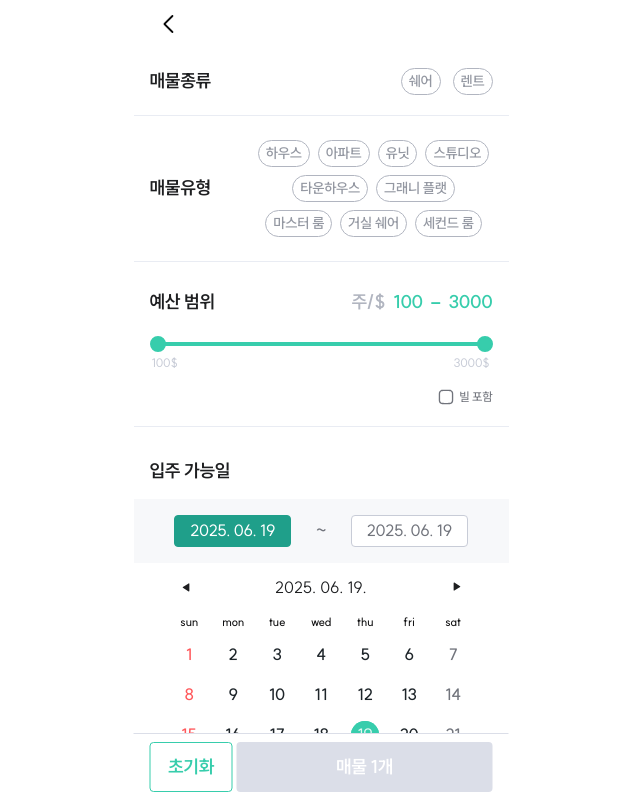
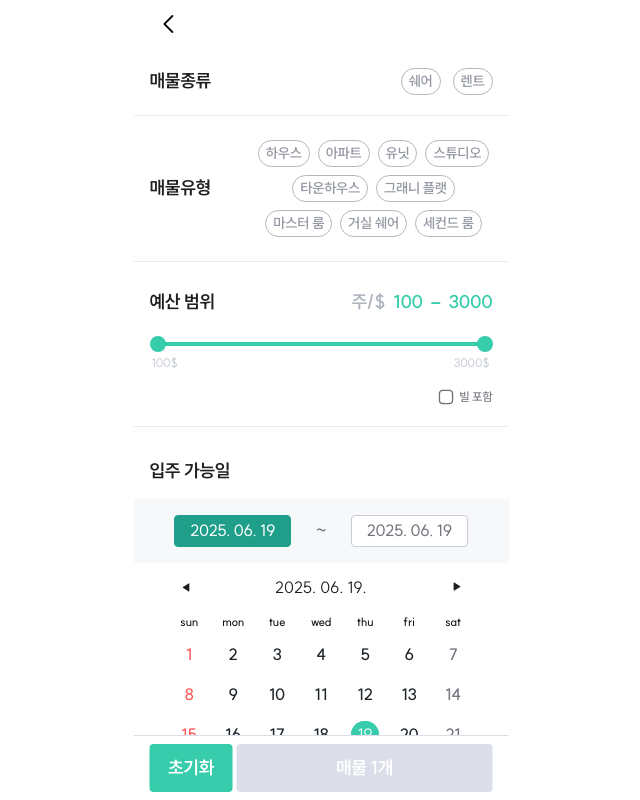
Before and after one commit to Hani-home/HaniHome_FE, a Next.js app: page /home/filter in a window 1280 px wide. Shown: the whole page, without its empty margins (319-959 px from the left). Built offline with nearby package versions, Linux system fonts and the light colour scheme.

Commit message:
fix: 하단바 variant props추가하여 하단바 디자인 다르게 설정 및 z-100으로 설정

```diff
--- a/src/components/common/BottomActionBar.tsx
+++ b/src/components/common/BottomActionBar.tsx
@@ -8,6 +8,7 @@ interface BottomActionBarProps {
     label: string;
     onClick: () => void;
     disabled?: boolean;
+    variant?: "filled" | "outline";
   }[];
   // 버튼 넓이 레이아웃
   layout?: "default" | "equal";
@@ -28,7 +29,7 @@ const BottomActionBar = ({
   // 단일 버튼 케이스
   if (isSingle) {
     return (
-      <div className="fixed bottom-0 left-1/2 z-20 flex w-[375px] -translate-x-1/2 flex-col items-center bg-white">
+      <div className="fixed bottom-0 left-1/2 z-100 flex w-[375px] -translate-x-1/2 flex-col items-center bg-white">
         {showDivider && (
           <div className="h-[1px] w-full self-center bg-gray-300" />
         )}
@@ -49,7 +50,7 @@ const BottomActionBar = ({
 
   // 버튼 두 개 이상 케이스
   return (
-    <div className="fixed bottom-0 left-1/2 z-20 flex w-[375px] -translate-x-1/2 flex-col items-center bg-white">
+    <div className="fixed bottom-0 left-1/2 z-100 flex w-[375px] -translate-x-1/2 flex-col items-center bg-white">
       {showDivider && <div className="h-[1px] w-full bg-gray-300" />}
 
       <div
@@ -63,12 +64,11 @@ const BottomActionBar = ({
           const widthClass =
             layout === "equal" ? "flex-1" : index === 0 ? "w-[83px]" : "flex-1";
           const variantClass =
-            index === 0 && layout !== "equal"
+            btn.variant === "outline"
               ? "border border-mint bg-white text-mint"
               : isDisabled
                 ? "bg-gray-300 text-white cursor-not-allowed"
                 : "bg-mint text-white cursor-pointer";
-
           return (
             <button
               key={index}
```
